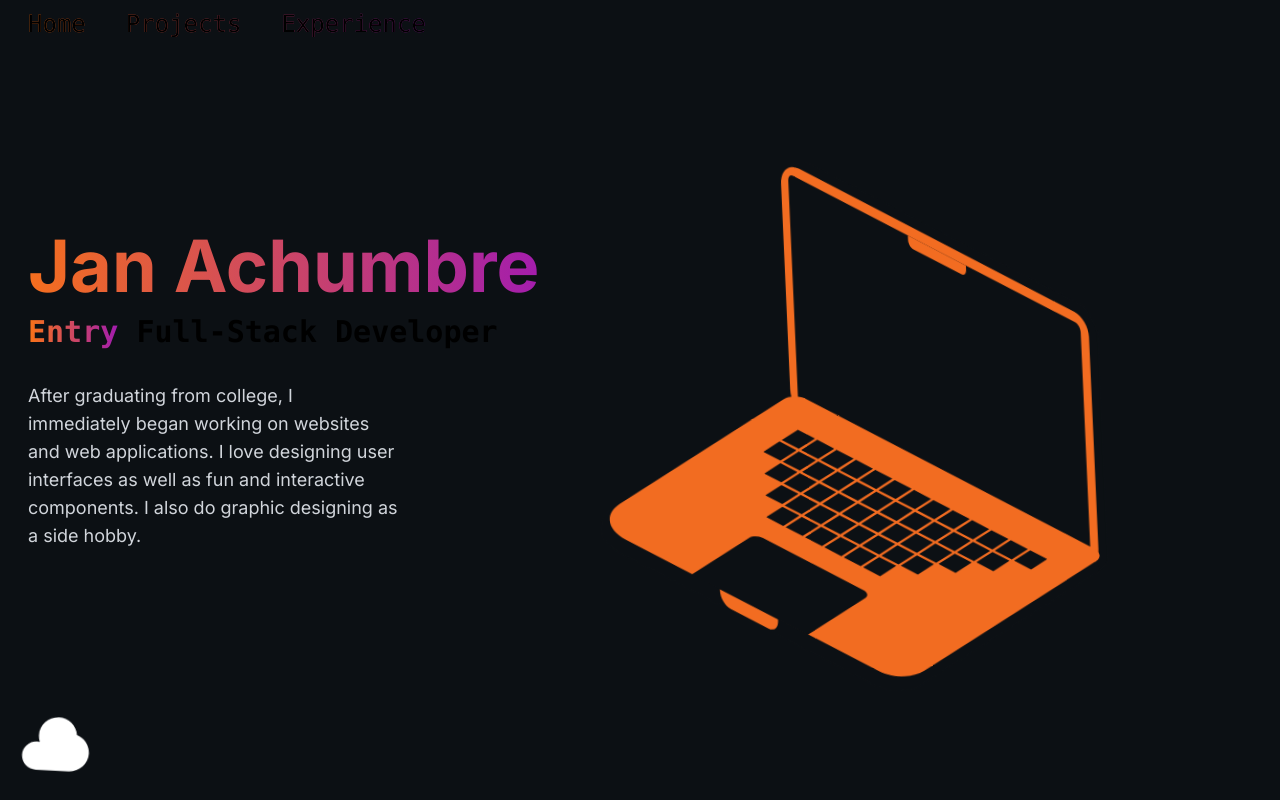
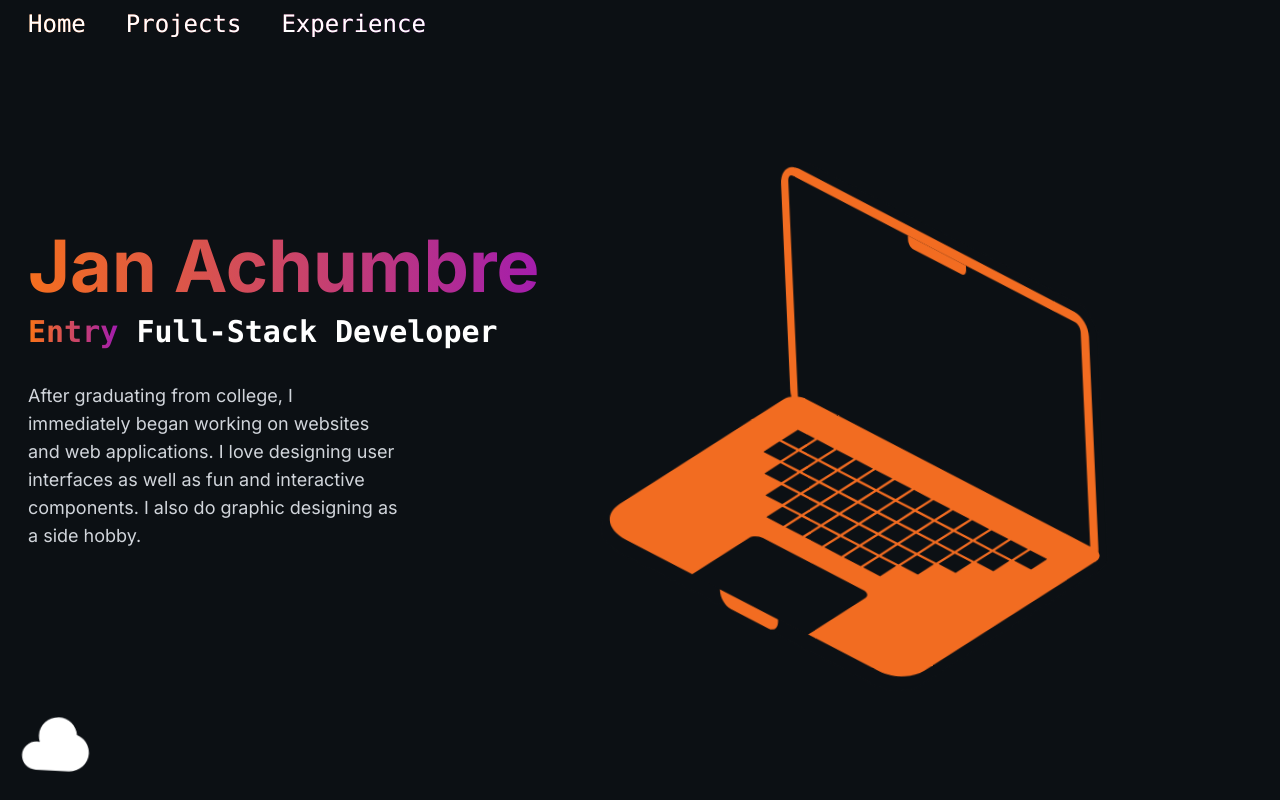
Before and after one commit to Tetryss/new-portfolio, a Next.js app: page / in a window 1280 px wide. Built offline with nearby package versions, Linux system fonts and the light colour scheme.

Commit message:
Small CSS change for light theme users

```diff
--- a/src/app/globals.css
+++ b/src/app/globals.css
@@ -10,6 +10,13 @@
 }
 
 @media (prefers-color-scheme: dark) {
+    :root {
+        --foreground-rgb: 255, 255, 255;
+        --background-start-rgb: 17, 24, 39;
+        --background-end-rgb: 17, 24, 39;
+    }
+}
+@media (prefers-color-scheme: light) {
     :root {
         --foreground-rgb: 255, 255, 255;
         --background-start-rgb: 17, 24, 39;
```
Lines whose indentation alone changed are shown as unchanged.
